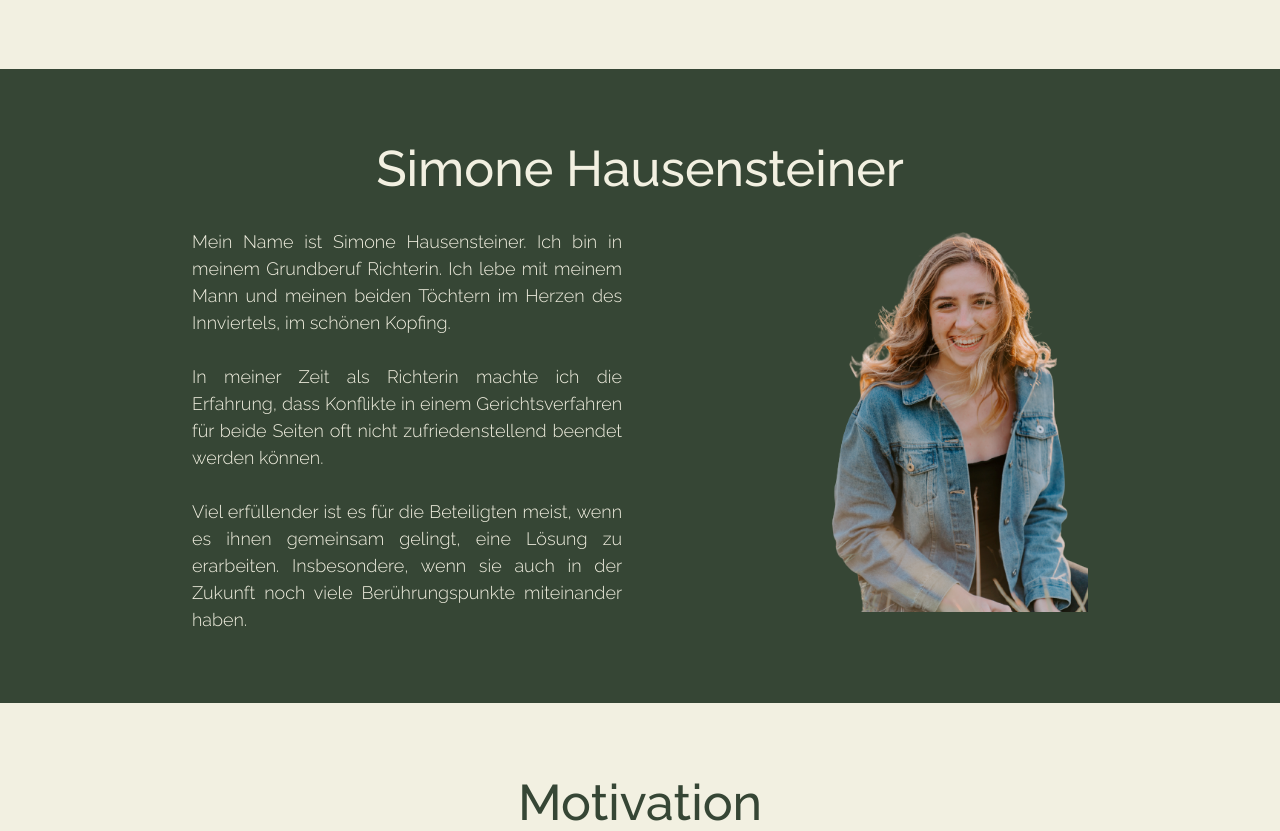
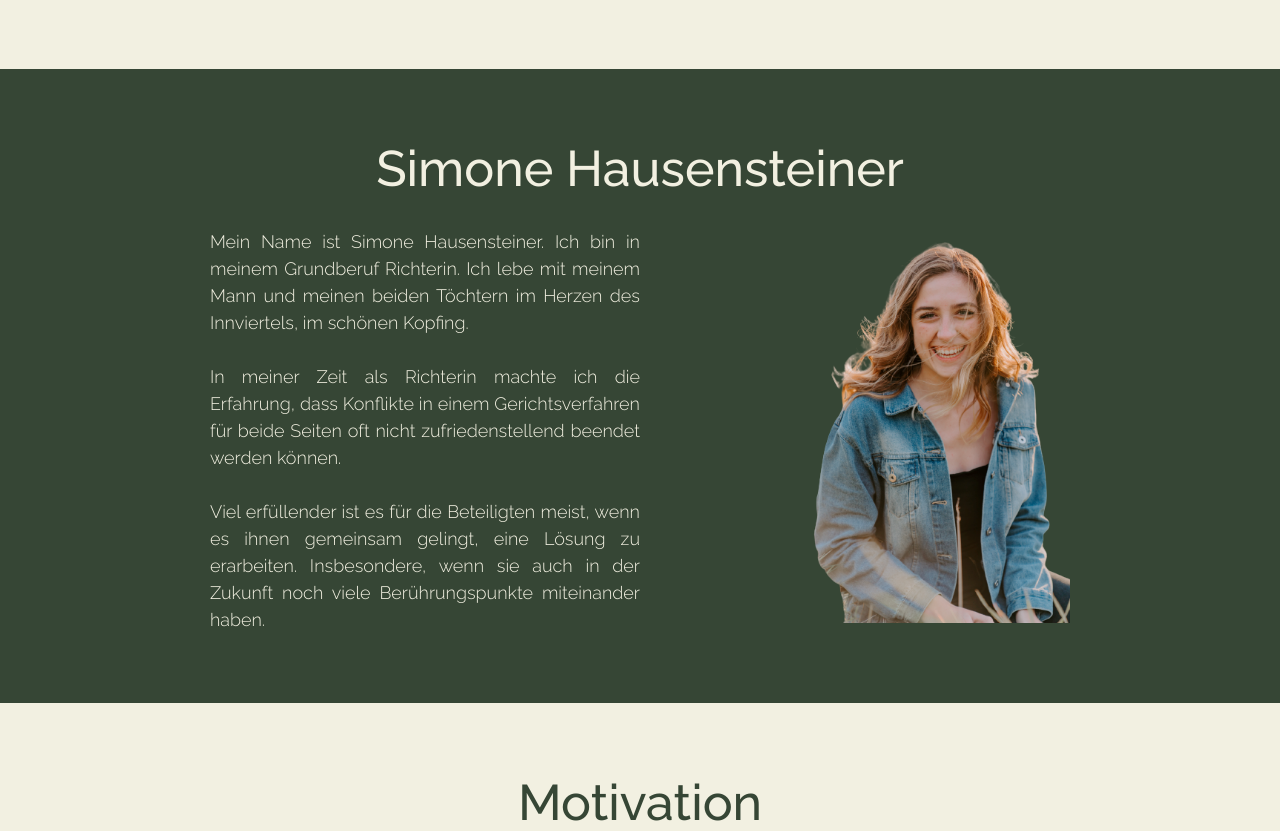
Before and after one commit to lukas2485/dieBrueckenbauerin, a PHP site: page /files/index.php in a window 1280 px wide. Shown: the part 1215-2046 px from the top of the page. Run offline with PHP 8.4, Linux system fonts and the light colour scheme.

Commit message:
Two Column-Flex-Container -> centered

```diff
--- a/css/sectionLayout.css
+++ b/css/sectionLayout.css
@@ -2,6 +2,11 @@
     display:flex;
     justify-content: space-between;
     flex-direction: row;
+}
+
+.align_center {
+    align-items: center;
+    justify-content: center;
 }
 
 .sec1Item {
--- a/files/index.php
+++ b/files/index.php
@@ -66,7 +66,7 @@
                     <div class="">
                         <h3>Simone Hausensteiner</h3>
 
-                        <div class="flex ">
+                        <div class="flex align_center">
                             <!-- Links -->
                             <div class="sec1Item">
                             <p>Mein Name ist Simone Hausensteiner. Ich bin in meinem Grundberuf Richterin. Ich lebe mit meinem Mann und
```
